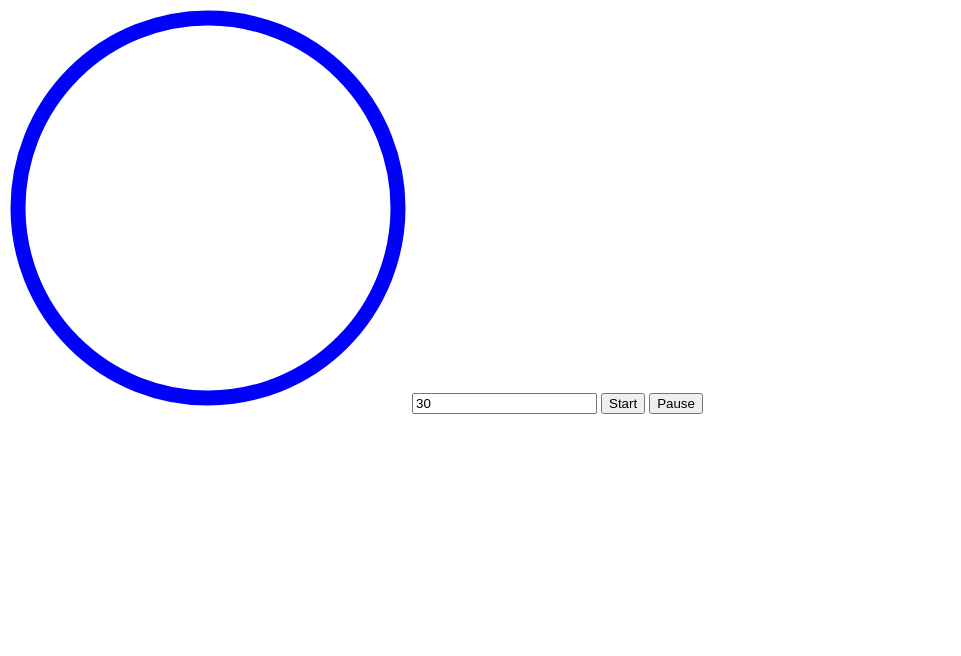
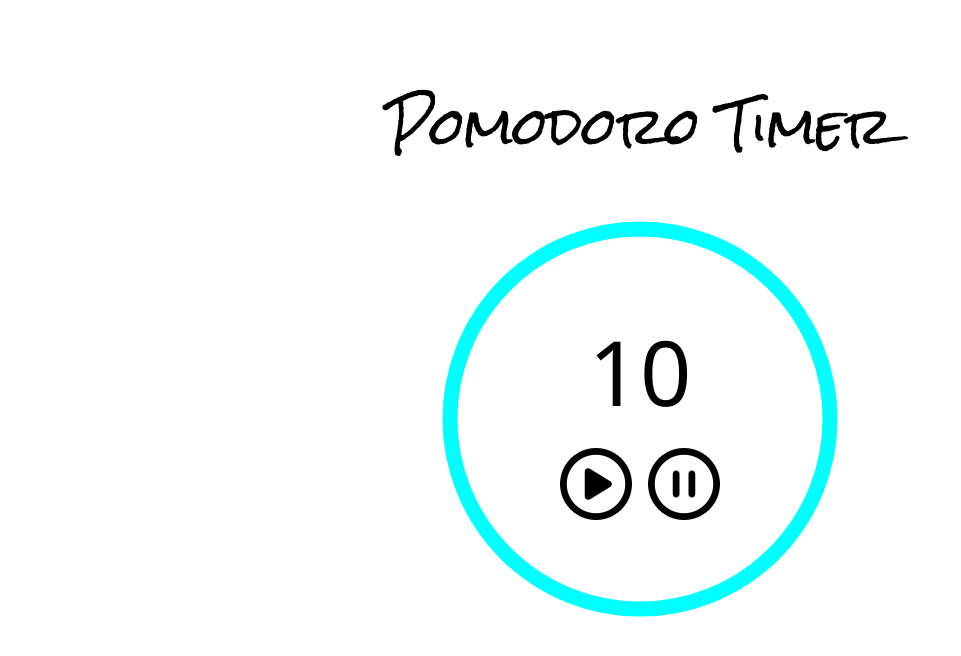
Before and after one commit to mjfru/javascript_review_and_advancement, a plain HTML site: page js_projects/timer/index.html in a window 1280 px wide. Shown: the whole page, without its empty margins (0-961 px from the left). Drawn offline with Linux system fonts and the light colour scheme.

Commit message:
add styling, import fonts and icons

```diff
--- a/js_projects/timer/index.html
+++ b/js_projects/timer/index.html
@@ -3,25 +3,40 @@
 <head>
     <meta charset="UTF-8">
     <meta name="viewport" content="width=device-width, initial-scale=1.0">
-    <title>Document</title>
+    <link rel="preconnect" href="https://fonts.googleapis.com">
+    <link rel="preconnect" href="https://fonts.gstatic.com" crossorigin>
+    <link href="https://fonts.googleapis.com/css2?family=Rock+Salt&display=swap" rel="stylesheet">
+    <link rel="stylesheet" href="https://cdnjs.cloudflare.com/ajax/libs/font-awesome/6.5.1/css/all.min.css">
+    <link rel="stylesheet" href="styles.css">
+    <title>Pomodoro Timer</title>
 </head>
 <body>
-    <svg height="400" width="400">
+    <div class="wrapper">
+        <h1>Pomodoro Timer</h1>
+        <div class="timer">
+            <div class="controls">
+                <input type="text" name="duration" id="duration" value="10">
+                <div>
+                    <button id="start"><i class="fa-regular fa-circle-play"></i></button>
+                    <button id="pause"><i class="fa-regular fa-circle-pause"></i></button>
+                </div>
+            </div>
+
+            <svg class="dial">
                 <circle
                     r="190"
-            cx="200"
+                    cx="0"
                     cy="200"
                     fill="transparent"
-            stroke="blue"
+                    stroke="cyan"
                     stroke-width="15"
-            transform="rotate(-90 200 200)"
+                    transform="rotate(-90 100 100)"
                     />
                     <!-- Dash Lengths of 10, Spacing between is 5 -->
-            <!-- stroke-dashoffset gives us an extra 'x' units of spacing -->
+                    <!-- stroke-dashoffset gives us an extra 'x' units of spacing, both now in JS file -->
             </svg>
-    <input type="text" id="duration" value="30">
-    <button id="start">Start</button>
-    <button id="pause">Pause</button>
+        </div>
+    </div>
     <script src="timer.js"></script>
     <script src="script.js"></script>
 </body>
--- a/js_projects/timer/script.js
+++ b/js_projects/timer/script.js
@@ -2,24 +2,28 @@
 const durationInput = document.querySelector("#duration");
 const startButton = document.querySelector("#start");
 const pauseButton = document.querySelector("#pause");
-const circle = document.querySelector('circle');
+const circle = document.querySelector("circle");
 
-const perimeter = circle.getAttribute('r') * 2 * Math.PI;
-circle.setAttribute('stroke-dasharray', perimeter);
+const perimeter = circle.getAttribute("r") * 2 * Math.PI;
+circle.setAttribute("stroke-dasharray", perimeter);
 
-let currentOffset = 0;
+let duration;
 
 // Make a new instance of the Timer class, passing in our newly created variables from the DOM.
 const timer = new Timer(durationInput, startButton, pauseButton, {
-  onStart() {
-    console.log("Timer started")
+  onStart(totalDuration) {
+    duration = totalDuration;
+    console.log("Timer started");
   },
-  onTick() {
-    circle.setAttribute('stroke-dashoffset', currentOffset)
-    currentOffset = currentOffset - 50;
+  // timeRemaining is coming from timer.js...tick()
+  onTick(timeRemaining) {
+    circle.setAttribute("stroke-dashoffset", perimeter * timeRemaining / duration - perimeter);
+    //? Refactored explanation: At every tick, we're taking the time remaining, the total duration, and the perimeter to figure out what the offset should be.
+    // Offsetting by 1 pixel on every tick - needs to be fixed to match up appropriate timing with the circle disappearing.
+    // currentOffset = currentOffset - 1;
     // console.log("Ticking down...")
   },
   onComplete() {
-    console.log("Timer completed!")
-  }
+    console.log("Timer completed!");
+  },
 });
--- /dev/null
+++ b/js_projects/timer/styles.css
@@ -0,0 +1,67 @@
+* {
+    font: inherit;
+}
+
+body {
+    font-family: 'Segoe UI', Tahoma, Geneva, Verdana, sans-serif;
+}
+
+h1 {
+    text-align: center;
+    font-size: 50px;
+    font-family: "Rock Salt", cursive;
+}
+
+.wrapper {
+    display: flex;
+    flex-direction: column;
+    justify-content: center;
+    align-items: center;
+    height: 80vh;
+}
+
+.dial {
+    height: 400px;
+    width: 400px;
+}
+
+.timer {
+    position: relative;
+    display: inline-block;
+}
+
+.timer input {
+    display: block;
+    border: none;
+    width: 240px;
+    font-size: 90px;
+    text-align: center;
+    cursor: text;
+}
+
+.timer input:focus {
+    outline: none;
+}
+
+.timer button {
+    border: none;
+    background-color: white;
+    font-size: 72px;
+    cursor: pointer;
+}
+
+.timer button:focus {
+    outline: none;
+}
+
+.controls {
+    position: absolute;
+    top: 0;
+    left: 0;
+    right: 0;
+    bottom: 0;
+    display: flex;
+    flex-direction: column;
+    justify-content: center;
+    align-items: center;
+}
--- a/js_projects/timer/timer.js
+++ b/js_projects/timer/timer.js
@@ -23,12 +23,13 @@ class Timer {
   start = () => {
     // If we do indeed have an onStart callback...
     if (this.onStart) {
-      this.onStart();
+      this.onStart(this.timeRemaining);
     }
     // Call it manually first to compensate for setInterval waiting 1 second before starting
     this.tick();
     // setInterval(methodToRun, howOften)
-    this.interval = setInterval(this.tick, 1000);
+    this.interval = setInterval(this.tick, 50);
+    // Reduce the time to help make the animation smoother.
   };
   // How do we get the timer into this method too? - Assign an instance variable! this.
   pause = () => {
@@ -50,10 +51,12 @@ class Timer {
         this.onComplete();
       }
     } else {
-      this.timeRemaining = this.timeRemaining - 1;
+      // -.05 matches the interval it's set to above
+      this.timeRemaining = this.timeRemaining - 0.05;
       // Coming from the callback function:
       if (this.onTick) {
-        this.onTick();
+        // Now, in our other JS file, onTick() is going to receive timeRemaining
+        this.onTick(this.timeRemaining);
       }
     }
   };
@@ -65,6 +68,7 @@ class Timer {
   }
 
   set timeRemaining(time) {
-    this.durationInput.value = time;
+    // .toFixed(2) rounds the decimal to just 2 decimal places
+    this.durationInput.value = time.toFixed(2);
   }
 }
```
Lines whose indentation alone changed are shown as unchanged.
